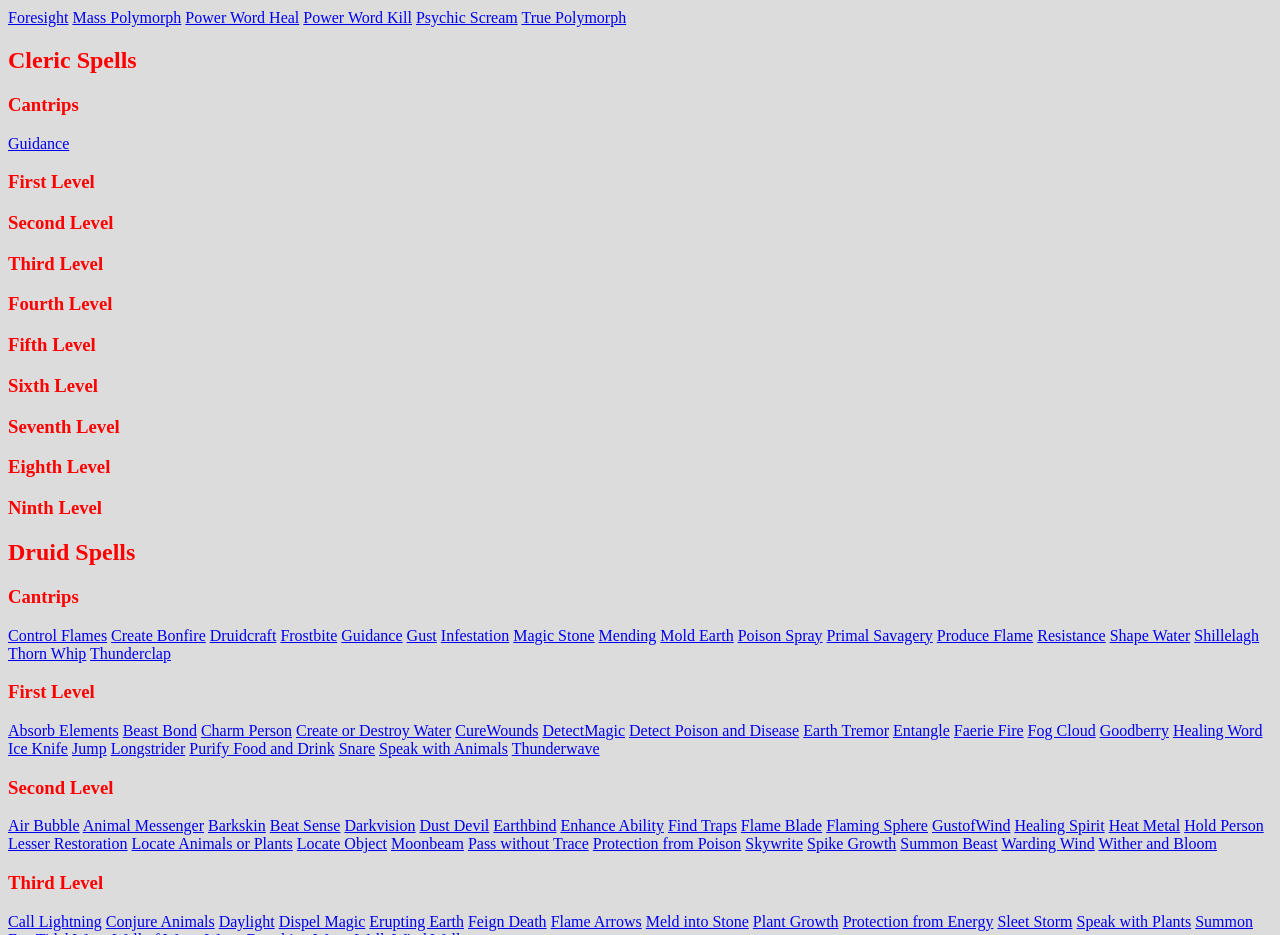
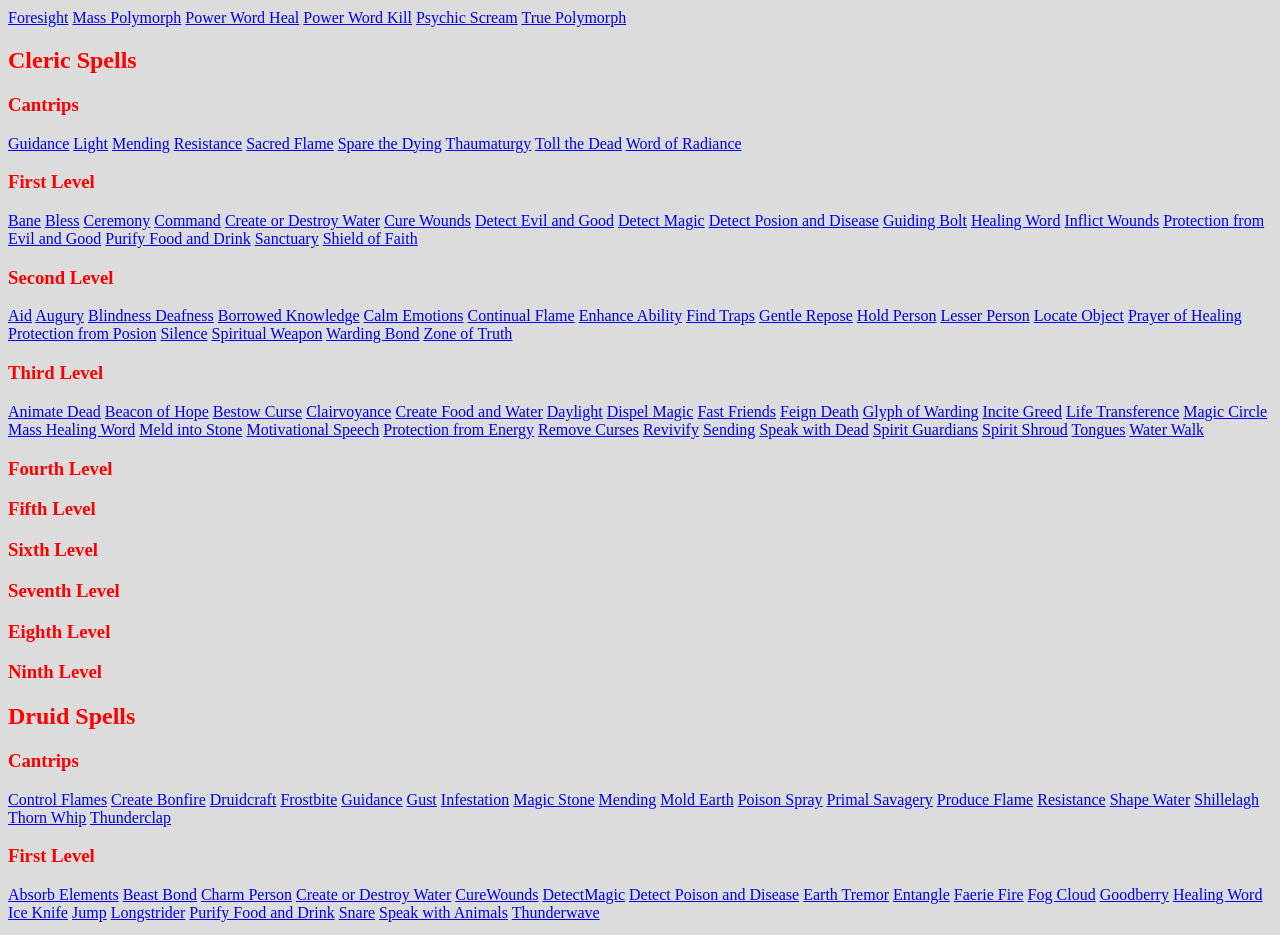
Before and after one commit to NoahRRoss/Site, a plain HTML site: page DnDSpellPage.html in a window 1280 px wide. Shown: the part 1640-2575 px from the top of the page. Drawn offline with Linux system fonts and the light colour scheme.

Commit message:
Added changes to the cleric spells and added additional CSS to login page

```diff
--- a/DnDSpellPage.html
+++ b/DnDSpellPage.html
@@ -343,85 +343,85 @@
         <div id="ClericSpellsCantrip">
             <h3>Cantrips</h3>
             <a href="#Guidance">Guidance</a>
-            <a href="#Light"></a>
-            <a href="#Mending"></a>
-            <a href="#Resistance"></a>
-            <a href="#SacredFlame"></a>
-            <a href="#SparetheDying"></a>
-            <a href="#Thaumaturgy"></a>
-            <a href="#TolltheDead"></a>
-            <a href="#WordofRadiance"></a>
+            <a href="#Light">Light</a>
+            <a href="#Mending">Mending</a>
+            <a href="#Resistance">Resistance</a>
+            <a href="#SacredFlame">Sacred Flame</a>
+            <a href="#SparetheDying">Spare the Dying</a>
+            <a href="#Thaumaturgy">Thaumaturgy</a>
+            <a href="#TolltheDead">Toll the Dead</a>
+            <a href="#WordofRadiance">Word of Radiance</a>
         </div>
 
         <div id="ClericSpellsFirst">
                 <h3>First Level</h3>
-            <a href="#Bane"></a>
-            <a href="#Bless"></a>
-            <a href="#Ceremony"></a>
-            <a href="#Command"></a>
-            <a href="#CreateorDestroyWater"></a>
-            <a href="#CureWounds"></a>
-            <a href="#DetectEvilandGood"></a>
-            <a href="#DetectMagic"></a>
-            <a href="#DetectPosionandDisease"></a>
-            <a href="#GuidingBolt"></a>
-            <a href="#HealingWord"></a>
-            <a href="#InflictWounds"></a>
-            <a href="#ProtectionfromEvilandGood"></a>
-            <a href="#PurifyFoodandDrink"></a>
-            <a href="#Sanctuary"></a>
-            <a href="#ShieldofFaith"></a>
+            <a href="#Bane">Bane</a>
+            <a href="#Bless">Bless</a>
+            <a href="#Ceremony">Ceremony</a>
+            <a href="#Command">Command</a>
+            <a href="#CreateorDestroyWater">Create or Destroy Water</a>
+            <a href="#CureWounds">Cure Wounds</a>
+            <a href="#DetectEvilandGood">Detect Evil and Good</a>
+            <a href="#DetectMagic">Detect Magic</a>
+            <a href="#DetectPosionandDisease">Detect Posion and Disease</a>
+            <a href="#GuidingBolt">Guiding Bolt</a>
+            <a href="#HealingWord">Healing Word</a>
+            <a href="#InflictWounds">Inflict Wounds</a>
+            <a href="#ProtectionfromEvilandGood">Protection from Evil and Good</a>
+            <a href="#PurifyFoodandDrink">Purify Food and Drink</a>
+            <a href="#Sanctuary">Sanctuary</a>
+            <a href="#ShieldofFaith">Shield of Faith</a>
         </div>
 
          <div id="ClericSpellsSecond">
                 <h3>Second Level</h3>
-            <a href="#Aid"></a>
-            <a href="#Augury"></a>
-            <a href="#BlindnessDeafness"></a>
-            <a href="#BorrowedKnowledge"></a>
-            <a href="#CalmEmotions"></a>
-            <a href="#ContinualFlame"></a>
-            <a href="#EnhanceAbility"></a>
-            <a href="#FindTraps"></a>
-            <a href="#GentleRepose"></a>
-            <a href="#HoldPerson"></a>
-            <a href="#LesserPerson"></a>
-            <a href="#LocateObject"></a>
-            <a href="#PrayerofHealing"></a>
-            <a href="#ProtectionfromPosion"></a>
-            <a href="#Silence"></a>
-            <a href="#SpiritualWeapon"></a>
-            <a href="#WardingBond"></a>
-            <a href="#ZoneofTruth"></a>
+            <a href="#Aid">Aid</a>
+            <a href="#Augury">Augury</a>
+            <a href="#BlindnessDeafness">Blindness Deafness</a>
+            <a href="#BorrowedKnowledge">Borrowed Knowledge</a>
+            <a href="#CalmEmotions">Calm Emotions</a>
+            <a href="#ContinualFlame">Continual Flame</a>
+            <a href="#EnhanceAbility">Enhance Ability</a>
+            <a href="#FindTraps">Find Traps</a>
+            <a href="#GentleRepose">Gentle Repose</a>
+            <a href="#HoldPerson">Hold Person</a>
+            <a href="#LesserPerson">Lesser Person</a>
+            <a href="#LocateObject">Locate Object</a>
+            <a href="#PrayerofHealing">Prayer of Healing</a>
+            <a href="#ProtectionfromPosion">Protection from Posion</a>
+            <a href="#Silence">Silence</a>
+            <a href="#SpiritualWeapon">Spiritual Weapon</a>
+            <a href="#WardingBond">Warding Bond</a>
+            <a href="#ZoneofTruth">Zone of Truth</a>
          </div>
 
          <div id="ClericSpellsThird">
                 <h3>Third Level</h3>
-            <a href="#AnimateDead"></a>
-            <a href="#BeaconofHope"></a>
-            <a href="#BestowCurse"></a>
-            <a href="#Clairvoyance"></a>
-            <a href="#CreateFoodandWater"></a>
-            <a href="#Daylight"></a>
-            <a href="#DispelMagic"></a>
-            <a href="#FastFriends"></a>
-            <a href="#FeignDeath"></a>
-            <a href="#GlyphofWarding"></a>
-            <a href="#InciteGreed"></a>
-            <a href="#LifeTransference"></a>
-            <a href="#MagicCircle"></a>
-            <a href="#MassHealingWord"></a>
-            <a href="#MeldintoStone"></a>
-            <a href="#MotivationalSpeech"></a>
-            <a href="#ProtectionfromEnergy"></a>
-            <a href="#RemoveCurses"></a>
-            <a href="#Revivify"></a>
-            <a href="#Sending"></a>
-            <a href="#SpeakwithDead"></a>
-            <a href="#SpiritGuardians"></a>
-            <a href="#SpiritShroud"></a>
-            <a href="#Tongues"></a>
-            <a href="#WaterWalk"></a>
+            <a href="#AnimateDead">Animate Dead</a>
+            <a href="#BeaconofHope">Beacon of Hope</a>
+            <a href="#BestowCurse">Bestow Curse</a>
+            <a href="#Clairvoyance">Clairvoyance</a>
+            <a href="#CreateFoodandWater">Create Food and Water</a>
+            <a href="#Daylight">Daylight</a>
+            <a href="#DispelMagic">Dispel Magic</a>
+            <a href="#FastFriends">Fast Friends</a>
+            <a href="#FeignDeath">Feign Death</a>
+            <a href="#GlyphofWarding">Glyph of Warding</a>
+            <a href="#InciteGreed">Incite Greed</a>
+            <a href="#LifeTransference">Life Transference</a>
+            <a href="#MagicCircle">Magic Circle</a>
+            <a href="#MassHealingWord">Mass Healing Word</a>
+            <a href="#MeldintoStone">Meld into Stone</a>
+            <a href="#MotivationalSpeech">Motivational Speech</a>
+            <a href="#ProtectionfromEnergy">Protection from Energy</a>
+            <a href="#RemoveCurses">Remove Curses</a>
+            <a href="#Revivify">Revivify</a>
+            <a href="#Sending">Sending</a>
+            <a href="#SpeakwithDead">Speak with Dead</a>
+            <a href="#SpiritGuardians">Spirit Guardians</a>
+            <a href="#SpiritShroud">Spirit Shroud</a>
+            <a href="#Tongues">Tongues</a>
+            <a href="#WaterWalk">Water Walk</a>
          </div>
 
          <div id="ClericSpellsFourth">
```
